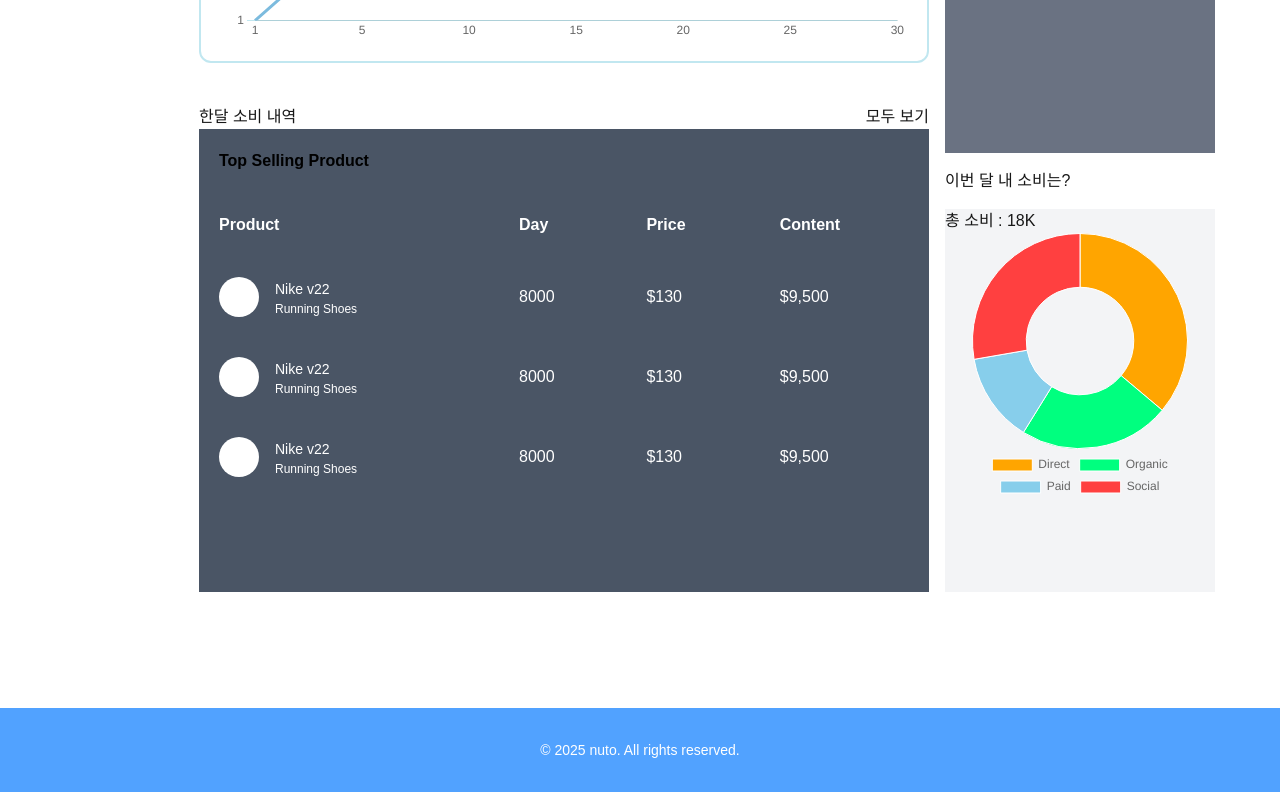
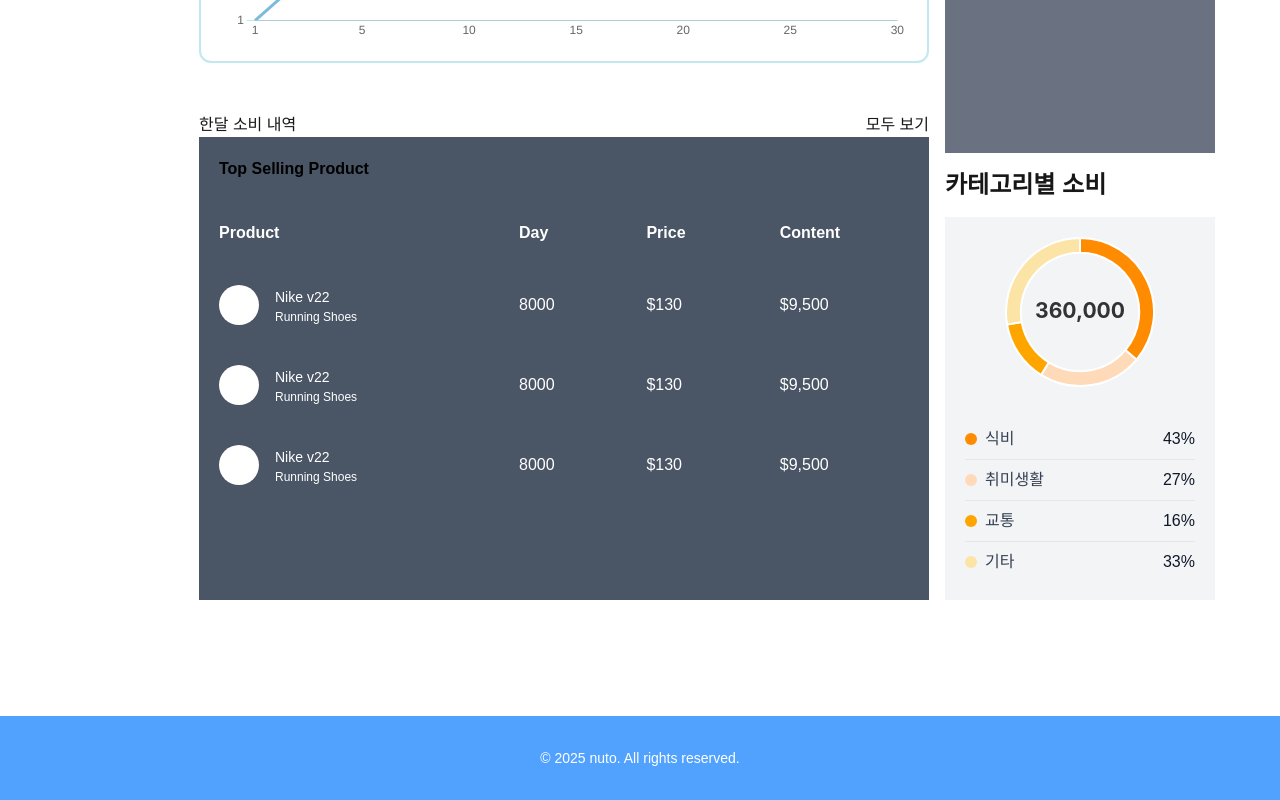
Before and after one commit to ruraeru/nuto_front, a Next.js app: page /dashboard in a window 1280 px wide. Shown: the part 876-1676 px from the top of the page. Built offline with nearby package versions, Linux system fonts and the light colour scheme.

Commit message:
feat: 도넛 차트 스타일 적용

```diff
--- a/src/app/(tabs)/dashboard/page.tsx
+++ b/src/app/(tabs)/dashboard/page.tsx
@@ -14,6 +14,7 @@ import {
 import Link from "next/link";
 import Image from "next/image";
 import Card from "@/components/dashboard/Card";
+import DoughnutChart from "@/components/Chart/Doughnut";
 
 ChartJS.register(
     ArcElement,
@@ -27,23 +28,26 @@ ChartJS.register(
 
 export default function Page() {
     const data = {
-        labels: ["Entertainment", "Bill Expense", "Investment", "Others"],
+        // 이미지에 맞춰 레이블을 "1월", "2월", "3월", "4월"로 변경
+        labels: ["1월", "2월", "3월", "4월"],
         datasets: [
             {
-                data: [30, 15, 20, 35],
-                backgroundColor: [
-                    '#343C6A',
-                    '#FC7900',
-                    '#FA00FF',
-                    '#1814F3'
+                // 이미지의 시각적 비율에 맞춰 데이터 값 조정 (총합 100)
+                data: [25, 15, 30, 30],
+                backgroundColor: [ // 이미지에 맞춰 배경 색상 변경
+                    '#FFDAB9', // 1월 (밝은 살구색)
+                    '#FCE4A7', // 2월 (아주 밝은 오렌지/노란색)
+                    '#FF8C00', // 3월 (짙은 오렌지색)
+                    '#FFA500'  // 4월 (주황색)
                 ],
+                // 조각 사이의 간격을 만들기 위해 테두리 색상을 흰색으로 설정
                 borderColor: [
-                    '#343C6A',
-                    '#FC7900',
-                    '#FA00FF',
-                    '#1814F3'
+                    '#FFFFFF',
+                    '#FFFFFF',
+                    '#FFFFFF',
+                    '#FFFFFF'
                 ],
-                borderWidth: 0, // 분리된 것처럼 보이게 하기 위해 테두리 없앰
+                borderWidth: 2, // 조각 사이의 간격 두께 설정 (이미지와 유사하게)
                 hoverOffset: 10, // 마우스 호버 시 분리되는 효과
             },
         ],
@@ -52,24 +56,47 @@ export default function Page() {
     const options = {
         plugins: {
             legend: {
-                position: 'bottom',
+                display: false, // 범례 숨김 (하단 라벨 제거)
             },
-            tooltip: {
+            tooltip: { // 툴팁(마우스 오버 시 나타나는 정보) 설정
                 callbacks: {
-                    label: function (context) {
-                        const label = context.label || '';
-                        const value = context.formattedValue || '';
-                        const percentage = context.dataset.data[context.dataIndex] + '%';
-                        return `${label}: ${percentage}`;
+                    label: function (context) { // 툴팁에 표시될 레이블 형식 정의
+                        const label = context.label || ''; // 데이터 레이블 (예: "1월")
+                        // 데이터셋의 dataIndex를 사용하여 원본 데이터 값에 접근
+                        const value = context.dataset.data[context.dataIndex];
+                        // 퍼센트 기호 추가 (데이터가 퍼센트 값이라고 가정)
+                        const percentage = value + '%';
+                        return `${label}: ${percentage}`; // "1월: 25%" 형식으로 반환
                     }
-                }
+                },
+                backgroundColor: 'rgba(0,0,0,0.7)', // 툴팁 배경색
+                titleColor: '#fff', // 툴팁 제목 색상
+                bodyColor: '#fff', // 툴팁 본문 색상
+                padding: 10, // 툴팁 패딩
+                displayColors: false, // 툴팁 내 색상 박스 숨김
             },
+            datalabels: { // chartjs-plugin-datalabels 설정
+                color: '#FFFFFF', // 라벨 색상을 흰색으로 설정 (이미지와 동일)
+                formatter: (value, context) => {
+                    // 각 조각에 해당하는 레이블 (예: "1월")을 반환
+                    return context.chart.data.labels[context.dataIndex];
+                },
+                font: {
+                    weight: 'bold', // 폰트 두께를 bold로 설정
+                    size: 16,      // 폰트 크기 설정
+                },
+                // 텍스트 그림자 추가 (이미지에서 약간의 그림자가 보임)
+                textShadowBlur: 2,
+                textShadowColor: 'rgba(0, 0, 0, 0.3)',
+            }
         },
+        responsive: true, // 차트 크기를 부모 컨테이너에 맞게 조절
+        maintainAspectRatio: false, // 반응형일 때 가로세로 비율 유지 안 함 (높이 조절 가능)
     };
 
     return (
         <div className="flex flex-col gap-12">
-            <div className="flex justify-center gap-4">
+            <div className="flex justify-center gap-6">
                 <div className="flex flex-col w-[730px] gap-4">
                     <div className="flex justify-between items-end">
                         <p className="font-semibold text-2xl">My Cards</p>
@@ -95,11 +122,11 @@ export default function Page() {
                             }} />
                     </div>
                 </div>
-                <div>
-                    <div className="mb-4">
-                        <span >올해 내 소비는?</span>
+                <div className="flex flex-col gap-4">
+                    <div>
+                        <p className="font-semibold text-2xl">올해 내 소비는?</p>
                     </div>
-                    <div className="bg-gray-500 place-items-center w-[270px] h-[235px]">
+                    <div className="border-2 border-[#C1E7F0] shadow-xl rounded-2xl place-items-center w-[270px] h-[235px]">
                         <Pie
                             options={options}
                             data={data}
@@ -267,26 +294,10 @@ export default function Page() {
                     <div>
                         <div>
                             <div className="mb-4">
-                                <span>이번 달 내 소비는?</span>
+                                <p className="font-semibold text-2xl">카테고리별 소비</p>
                             </div>
-                            <div className="bg-gray-100 w-[270px] h-[383px]">
-                                <h1>총 소비 : 18K</h1>
-                                <Doughnut data={{
-                                    labels: ["Direct", "Organic", "Paid", "Social"],
-                                    datasets: [
-                                        {
-                                            data: [43, 27, 16, 33],
-                                            backgroundColor: ['#FFA500', '#00FF7F', '#87CEEB', '#FF4040'],
-                                            borderWidth: 1,
-                                        }
-                                    ]
-                                }} options={{
-                                    plugins: {
-                                        legend: {
-                                            position: "bottom"
-                                        }
-                                    }
-                                }} />
+                            <div className="bg-gray-100 w-[270px] h-[383px] p-5">
+                                <DoughnutChart />
                             </div>
                         </div>
                     </div>
--- /dev/null
+++ b/src/components/Chart/Doughnut.tsx
@@ -0,0 +1,138 @@
+import { Doughnut } from "react-chartjs-2";
+import {
+    Chart as ChartJS,
+    ArcElement,
+    Tooltip,
+    Legend,
+    CategoryScale,
+    LinearScale,
+    PointElement,
+    LineElement
+} from "chart.js";
+
+// Chart.js 컴포넌트 및 플러그인 등록
+ChartJS.register(
+    ArcElement,
+    Tooltip,
+    Legend,
+    CategoryScale,
+    LinearScale,
+    PointElement,
+    LineElement
+);
+
+export default function DoughnutChart() {
+    // 도넛 차트 데이터 정의
+    const data = {
+        // 이미지에 맞춰 레이블 변경
+        labels: ["식비", "취미생활", "교통", "기타"],
+        datasets: [
+            {
+                // 이미지에 맞춰 데이터 값 변경 (총합 100)
+                data: [43, 27, 16, 33], // 이미지 비율에 맞춰 데이터 조정
+                backgroundColor: [ // 이미지에 맞춰 배경 색상 변경
+                    '#FF8C00', // 식비 (짙은 오렌지색)
+                    '#FFDAB9', // 취미생활 (밝은 살구색)
+                    '#FFA500', // 교통 (주황색)
+                    '#FCE4A7'  // 기타 (아주 밝은 오렌지/노란색)
+                ],
+                borderColor: [ // 조각 사이의 간격을 만들기 위해 테두리 색상을 흰색으로 설정
+                    '#FFFFFF',
+                    '#FFFFFF',
+                    '#FFFFFF',
+                    '#FFFFFF'
+                ],
+                borderWidth: 2, // 조각 사이의 간격 두께 설정
+                hoverOffset: 10, // 마우스 호버 시 분리되는 효과
+            },
+        ],
+    };
+
+    // 도넛 차트 옵션 정의
+    const options = {
+        plugins: {
+            legend: {
+                display: false, // 범례 숨김 (이미지와 동일)
+            },
+            tooltip: { // 툴팁(마우스 오버 시 나타나는 정보) 설정
+                callbacks: {
+                    label: function (context) { // 툴팁에 표시될 레이블 형식 정의
+                        const label = context.label || '';
+                        const value = context.dataset.data[context.dataIndex];
+                        const percentage = value + '%';
+                        return `${label}: ${percentage}`;
+                    }
+                },
+                backgroundColor: 'rgba(0,0,0,0.7)',
+                titleColor: '#fff',
+                bodyColor: '#fff',
+                padding: 10,
+                displayColors: false,
+            },
+            datalabels: { // chartjs-plugin-datalabels 설정 (중앙 텍스트를 위해 비활성화)
+                display: false, // 이미지에서는 차트 조각 위에 라벨이 없으므로 비활성화
+            },
+            // 중앙 텍스트 플러그인 옵션을 여기에 정의합니다.
+            centerText: {
+                display: true,
+                text: '360,000' // 이미지의 중앙 텍스트
+            }
+        },
+        responsive: true,
+        // maintainAspectRatio: false,
+        cutout: '80%', // 도넛 차트의 중앙 구멍 크기 (이미지와 유사하게)
+    };
+
+    return (
+        <div style={{ width: "100%", maxWidth: "400px", margin: "0 auto", textAlign: "center" }}>
+            {/* Doughnut 컴포넌트를 사용하여 차트 렌더링 */}
+            <div className="max-w-[150px] mx-auto">
+                <Doughnut
+                    options={options}
+                    data={data}
+                    height={300}
+                    // 중앙 텍스트 플러그인 로직을 plugins prop에 인라인으로 직접 전달
+                    plugins={[{
+                        id: 'centerText',
+                        beforeDraw: function (chart) {
+                            // chart.options.plugins.centerText를 통해 커스텀 옵션에 접근
+                            const centerTextOptions = chart.options.plugins.centerText;
+
+                            if (centerTextOptions && centerTextOptions.display) {
+                                const { ctx, width, height } = chart;
+                                ctx.restore();
+                                const fontSize = (height / 114).toFixed(2);
+                                ctx.font = `bold ${fontSize}em Inter`; // 폰트 설정
+                                ctx.textBaseline = 'middle';
+                                ctx.fillStyle = '#333'; // 텍스트 색상 (어두운 회색)
+
+                                const text = centerTextOptions.text; // centerTextOptions.text로 접근
+                                const textX = Math.round((width - ctx.measureText(text).width) / 2);
+                                const textY = height / 2;
+
+                                ctx.fillText(text, textX, textY);
+                                ctx.save();
+                            }
+                        }
+                    }]}
+                />
+            </div>
+            {/* 이미지 하단의 라벨 목록 */}
+            <div className="mt-8 text-left w-full">
+                {data.labels.map((label, index) => (
+                    <div key={index} className="flex justify-between items-center py-2 border-b border-gray-200 last:border-b-0">
+                        <div className="flex items-center">
+                            {/* 색상 원 */}
+                            <span
+                                className="inline-block w-3 h-3 rounded-full mr-2"
+                                style={{ backgroundColor: data.datasets[0].backgroundColor[index] }}
+                            ></span>
+                            <span className="text-gray-700 text-base">{label}</span>
+                        </div>
+                        <span className="text-gray-900 font-medium text-base">{data.datasets[0].data[index]}%</span>
+                    </div>
+                ))}
+            </div>
+        </div>
+    );
+}
```
Also changed, not shown: src/components/dashboard/Card.tsx (+7 -1 lines).
